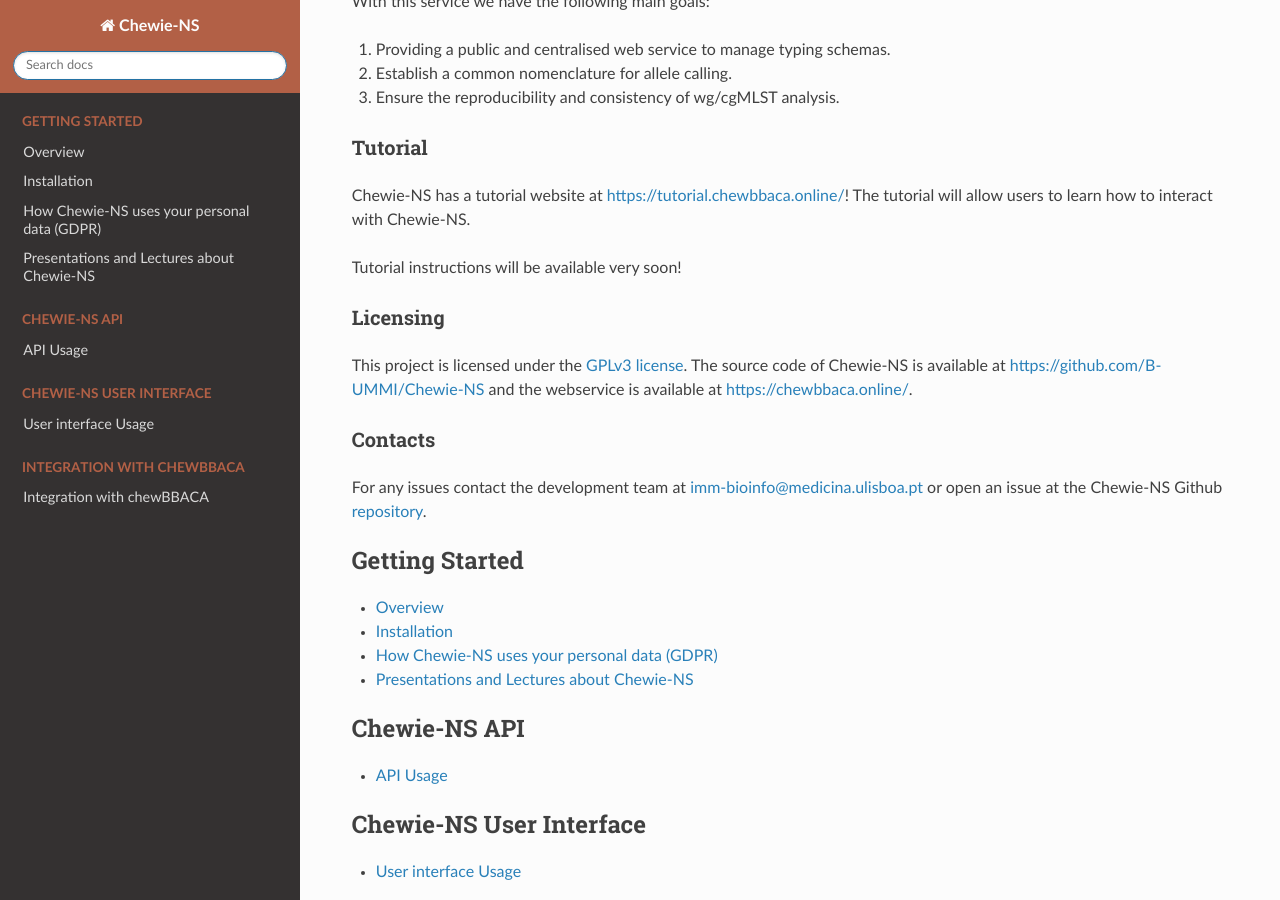
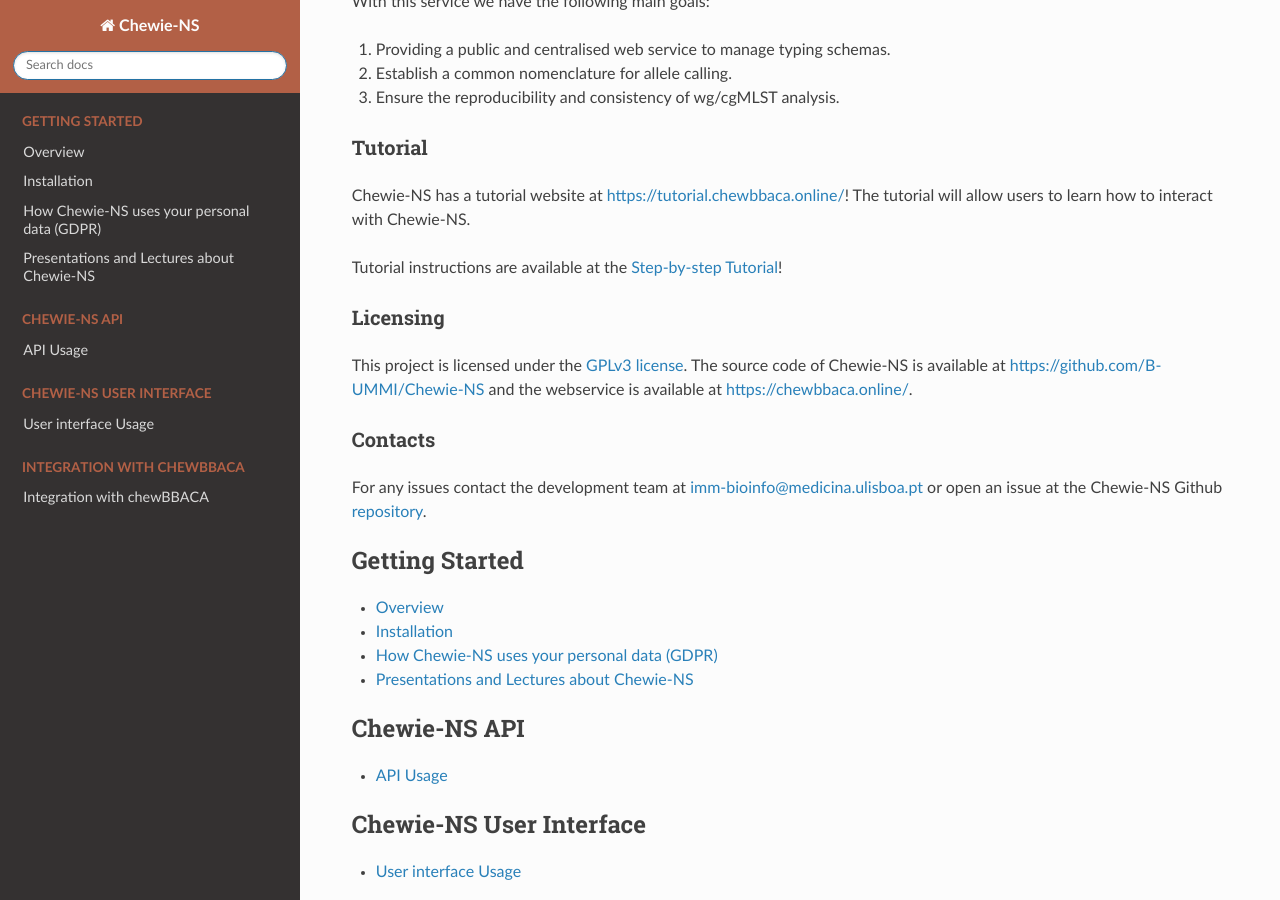
Before and after one commit to B-UMMI/Chewie-NS, a Sphinx documentation site: the page built from docs/index.rst, in a window 1280 px wide and 900 px high, scrolled down 494 px. Built offline with Sphinx 7.4.7 and the Read the Docs theme 2.0.0, drawn with Linux system fonts in a browser that asks for light colours.

Commit message:
Added a link to the tutorial page.

```diff
--- a/docs/index.rst
+++ b/docs/index.rst
@@ -40,7 +40,7 @@
 Chewie-NS has a tutorial website at `<https://tutorial.chewbbaca.online/>`_!
 The tutorial will allow users to learn how to interact with Chewie-NS.
 
-Tutorial instructions will be available very soon!
+Tutorial instructions are available at the :doc:`user/tutorial`!
 
 Licensing
 :::::::::
```
